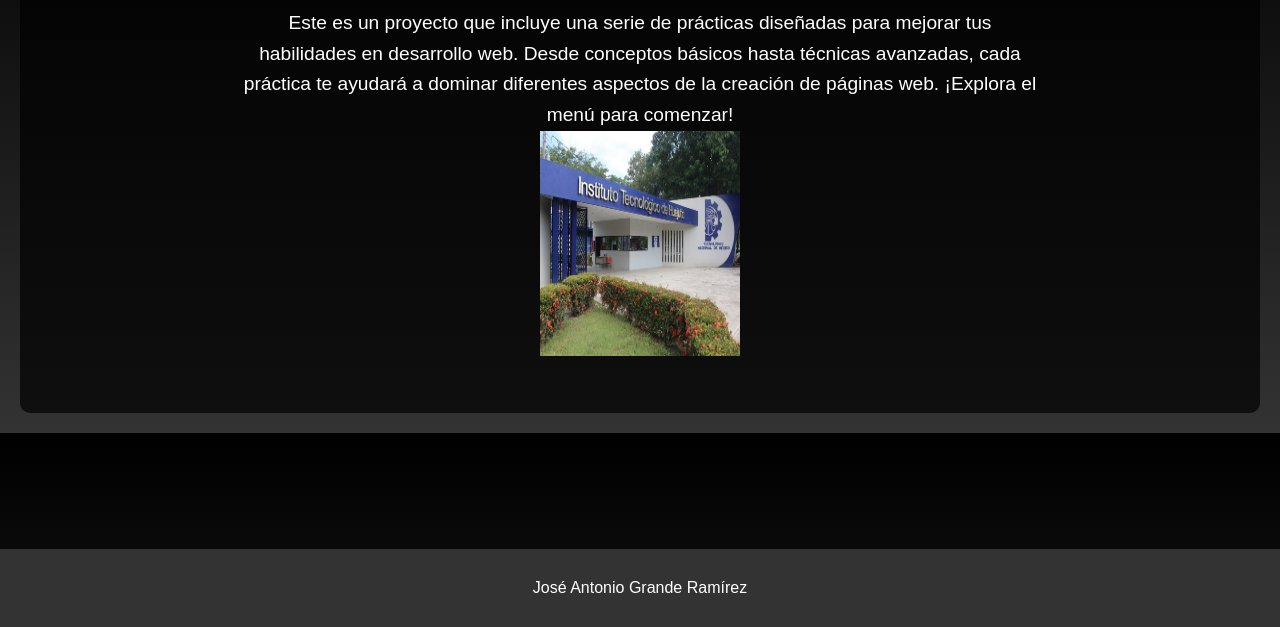
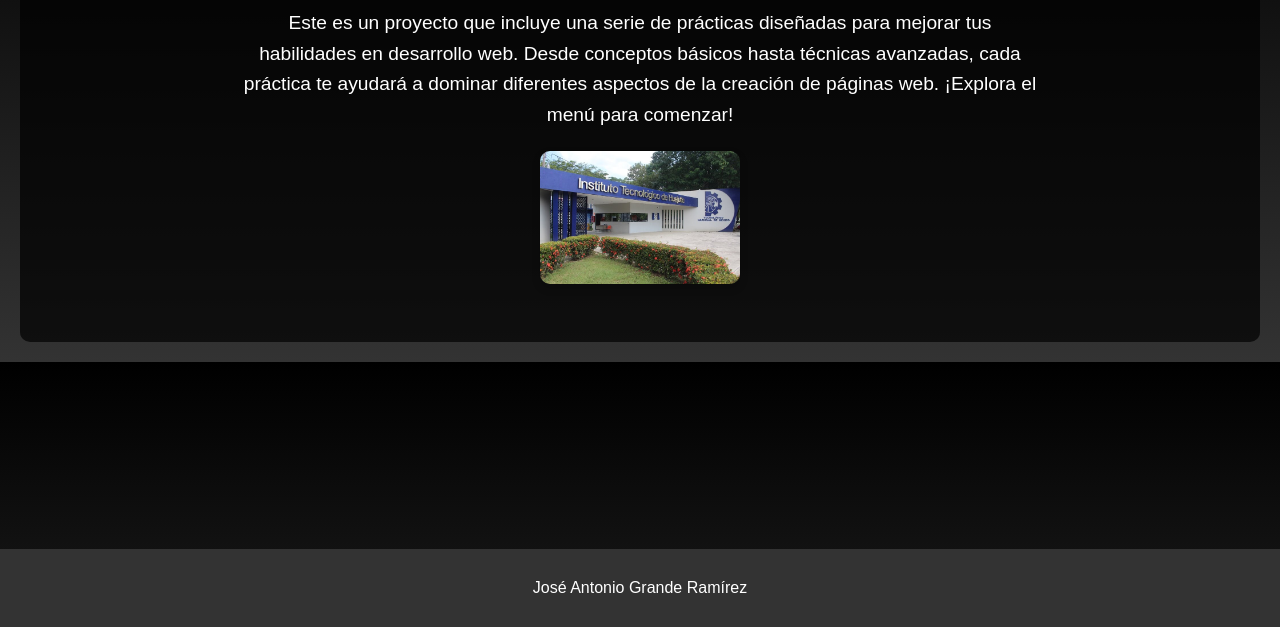
Before and after one commit to ANTONIO-SVG-web/webb, a plain HTML site: page index.html in a window 1280 px wide. Shown: the part 173-800 px from the top of the page. Drawn offline with Linux system fonts and the light colour scheme.

Commit message:
Update index.html

```diff
--- a/index.html
+++ b/index.html
@@ -34,7 +34,8 @@
             de la creación de páginas web. ¡Explora el menú para comenzar!
         </p>
         <!-- Imagen -->
-        <img src="I2.JPG" alt="Imagen de portada" height="225" width="200">
+
+        <img src="I2.JPG" alt="Imagen de portada" height="225" width="200" class="portada-imagen">
     </header>
 
     <!-- Pie de Página -->
```
